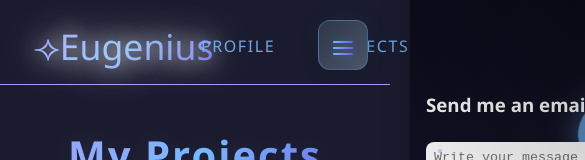
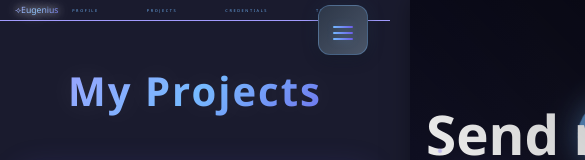
Before and after one commit to eugeniuss7/Portfolio, a React (Vite) app: page /Portfolio/projects in a window 390 px wide. Shown: the top 160 px of the page, 585 px wide, since content can reach past the window. Built offline with nearby package versions, Linux system fonts and the light colour scheme.

Commit message:
responsivity increased

```diff
--- a/src/components/hero.jsx
+++ b/src/components/hero.jsx
@@ -30,7 +30,7 @@ function Hero() {
                     </span>
 
                     <div className="button-container">
-                    <Link className="btn-primary">My Certifications</Link>
+                    <Link to="/credentials" className="btn-primary">My Certifications</Link>
                     <button className="btn-secondary">CV&#128195;</button>
                     </div>
                 </div>
--- a/src/styles/styles.css
+++ b/src/styles/styles.css
@@ -14,22 +14,21 @@ body {
 }
 
 .container{
-    width: 100%;
+    width: 100vw;
     margin: 0 auto;
     padding: 0 2rem;
     position: relative;
 }
 
 header {
-    height: 74px;
-    min-height: 60px;
-    max-height: 74px;
+    min-height: 2.2vw;
+    max-height: 4.7vw;
     display: flex;
     align-items: center;
     justify-content: space-between;
-    padding: 0.47rem;
-    margin-left: 22px;
-    margin-right: 22px;
+    padding: 0.47vw;
+    margin-left: 2.9vw;
+    margin-right: 2.9vw;
 }
 
 header a{
@@ -37,10 +36,10 @@ header a{
 }
 header h1 {
     margin: 0;
-    font-size: 2.22rem;
+    font-size: 2.22vw;
     font-weight: 470;
-    text-shadow: white 0px 0px 22px, #D3D3FF 0px 0px 47px;
-    padding: 4px;
+    text-shadow: white 0px 0px 2.2vw, #D3D3FF 0px 0px 4.7vw;
+    padding: 0.4vw;
 }
 
 nav {
@@ -52,8 +51,8 @@ nav {
 
 nav a {
     text-decoration: none;
-    color: rgba(116, 185, 255, 0.9);;
-    font-size: 1rem;
+    color: rgba(116, 185, 255, 0.9);
+    font-size: 1vw;
     transition: color 0.3s ease-in-out;
     letter-spacing: 0.1rem;
     text-transform: uppercase;
@@ -72,9 +71,9 @@ nav a:hover {
     flex-direction: column;
     align-items: center;
     justify-content: right;
-    height: 47px;
-    width: 100px;
-    padding: 5px;
+    height: 4.7vw;
+    width: 13vw;
+    padding: 0.5vw;
     opacity: 0.47;
     transition: 0.3s ease-in-out;
 }
@@ -130,15 +129,15 @@ nav a:hover {
 
 .me-img h3{
     position: absolute;
-    font-size: 1.47rem;
+    font-size: 1.22vw;
     color: rgba(108, 92, 231, 0.9);
     text-shadow: rgba(108, 92, 231, 0.6) 0px 0px 10px;
 }
 
 .me-img h2{
-    margin-left: 210px;
+    margin-left: 13%;
     position: absolute;
-    font-size: 1.47rem;
+    font-size: 1.22vw;
     color: rgba(108, 92, 231, 0.9);
     text-shadow: rgba(108, 92, 231, 0.6) 0px 0px 10px;
     animation: moveArrowX 1.5s ease-in-out infinite;
@@ -157,11 +156,14 @@ nav a:hover {
 }
 
 .line-separator {
-    margin-top: 10px;
+    margin-top: 0.47vw;
     width: 100% !important;
     border-bottom: #a29bfe solid 1px;
 }
 
+.line-separator nav {
+    font-size: 22vw;
+}
 
 /* Hero Section */
 
@@ -170,13 +172,13 @@ nav a:hover {
     top: 0;
     right: 0;
     width: 40vw;
-    height: 100vh;
     display: flex;
     align-items: center;
     justify-content: center;
     background: transparent;
     z-index: 10;
     overflow-y: auto;
+    margin-top: 7%;
     margin-right: 10%;
 }
 
@@ -185,7 +187,6 @@ nav a:hover {
     width: 100%;
     text-align: center;
     color: white;
-    height: auto;
     padding: 2rem 1rem;
     height: min-content;
     max-width: 700px;
@@ -591,16 +592,17 @@ h1 {
     }
 }
 
-    .sidebar-container {
+.sidebar-container {
     position: relative;
     display: flex;
     height: 100vh;
+    font-size: 12vw;
 }
 
 /* Toggle Button Styles */
 .sidebar-toggle {
     position: fixed;
-    top: 20px;
+    top: 1.4vw;
     right: 22px; /* Changed from left */
     width: 50px;
     height: 50px;
```
